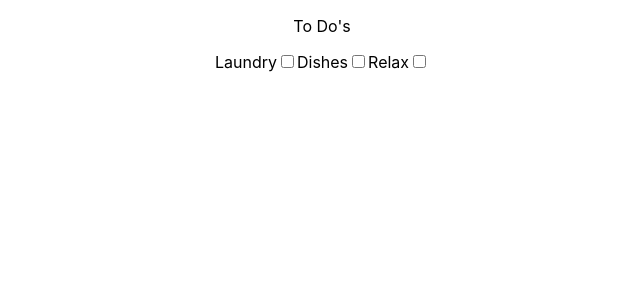
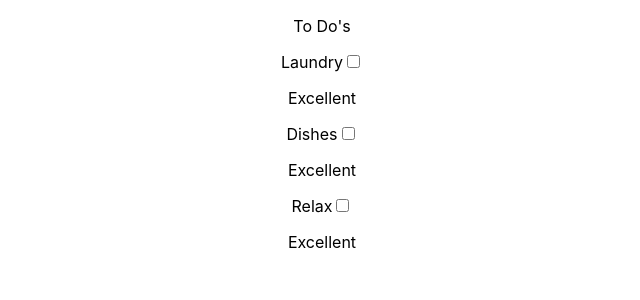
Before and after one commit to cvs181801/react-todo-app, a React (Create React App) app: page / in a window 1280 px wide. Shown: the top 300 px of the page, without its empty margins (318-958 px from the left). Built offline with nearby package versions, Linux system fonts and the light colour scheme.

Commit message:
initial commit

```diff
--- a/src/components/Checkboxes.js
+++ b/src/components/Checkboxes.js
@@ -5,11 +5,13 @@ export default function Checkboxes() {
         <div>
             <label>Laundry</label>
             <input id="checkbox1" type="checkbox" ></input>
+            <p>Excellent</p>
             <label>Dishes</label>
             <input id="checkbox2" type="checkbox"></input>
+            <p>Excellent</p>
             <label>Relax</label>
             <input id="checkbox3" type="checkbox"></input>
-
+            <p>Excellent</p>
         </div>
     )
 }
```
